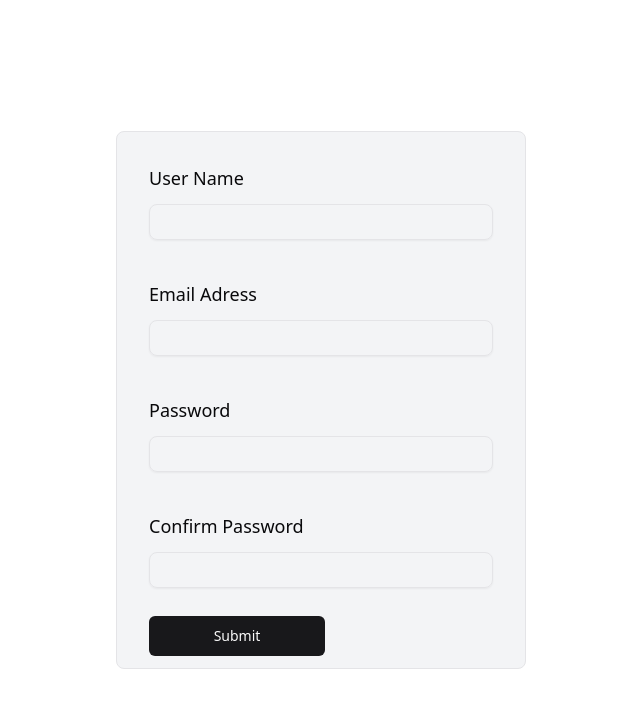
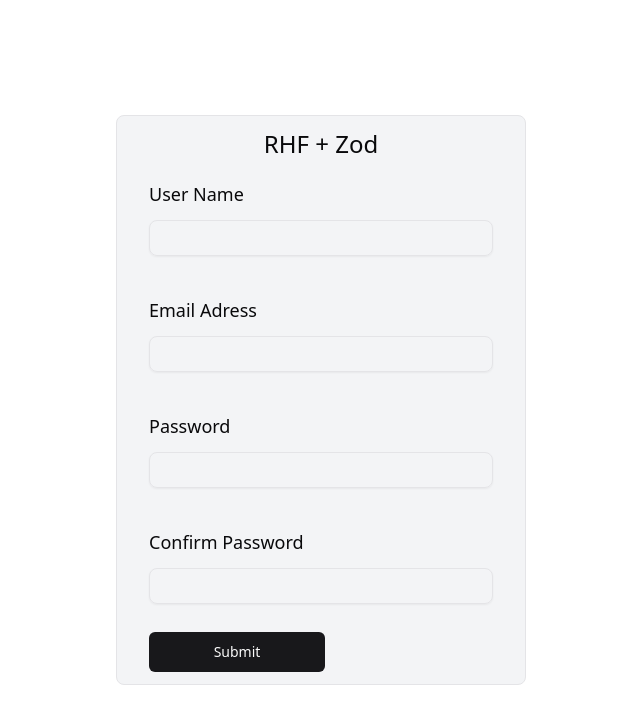
Before and after one commit to yousseffathy110/rhf-zod, a Next.js app: page / in a window 1280 px wide. Shown: the top 724 px of the page, without its empty margins (319-959 px from the left). Built offline with nearby package versions, Linux system fonts and the light colour scheme.

Commit message:
Enhance form layout: add flexbox styling and title for better structure

```diff
--- a/app/page.tsx
+++ b/app/page.tsx
@@ -3,7 +3,8 @@ import { Button } from "@/components/ui/button";
 
 export default function page() {
   return (
-    <form className="border rounded-md bg-gray-100 p-3">
+    <form className="border rounded-md bg-gray-100 p-3 flex items-center flex-col">
+      <h1 className="text-2xl font-medium">RHF + Zod</h1>
       <InputGroup label="user name" type="text" id="username" />
       <InputGroup label="Email Adress" type="email" id="email" />
       <InputGroup label="Password" type="password" id="password" />
```
